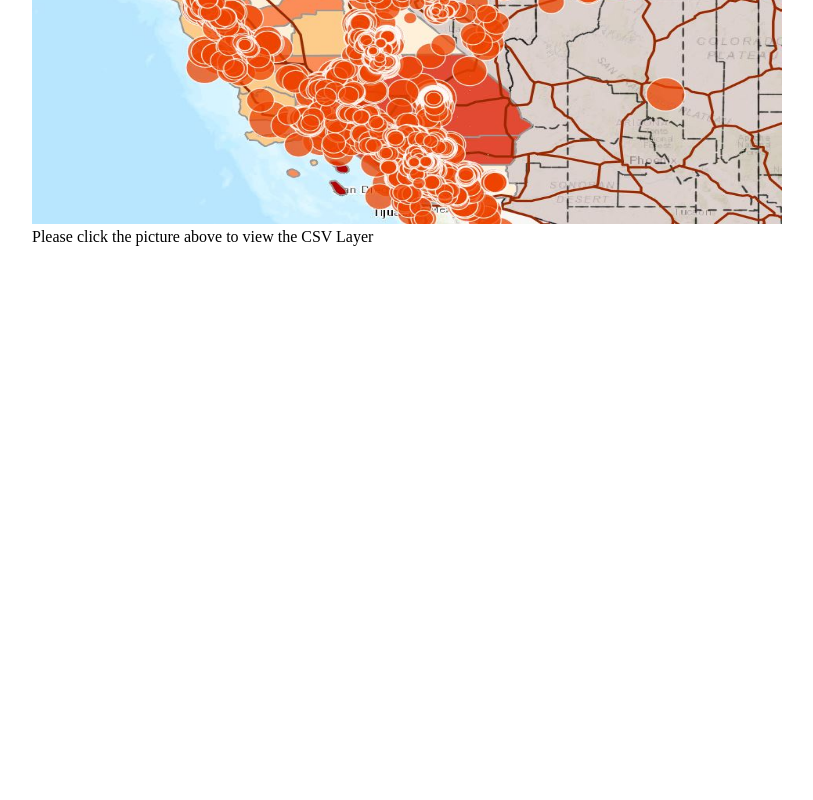
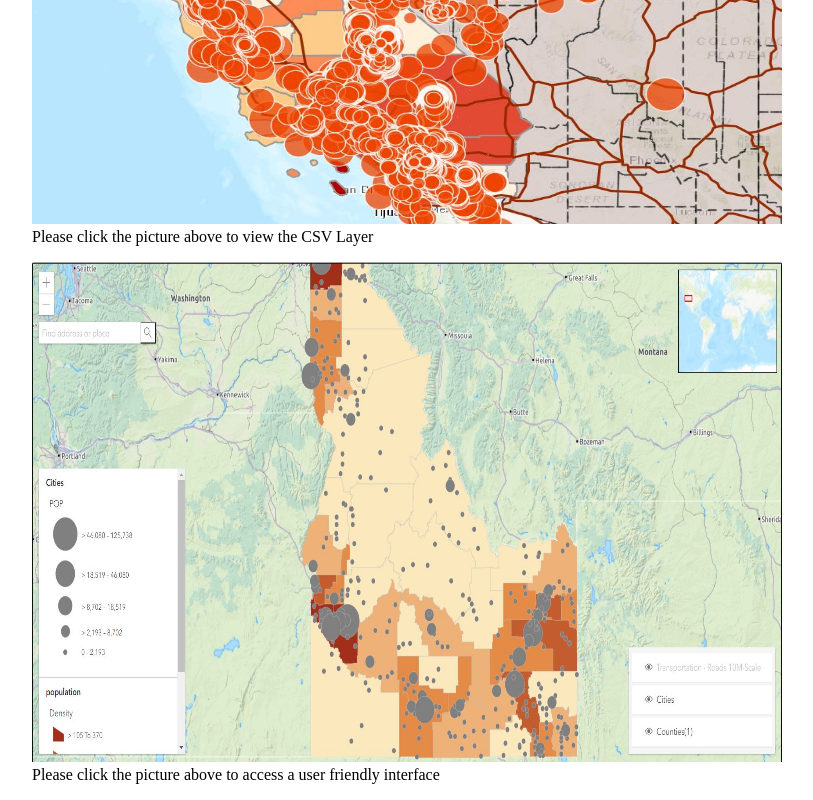
Before and after one commit to Michael-Adeuga/Lab, a plain HTML site: page docs/index.html in a window 1280 px wide. Shown: the part 2982-3782 px from the top of the page, without its empty margins (16-829 px from the left). Before the commit the page ends 3244 px from the top, so only its background shows below. Drawn offline with Linux system fonts and the light colour scheme.

Commit message:
Update index.html

```diff
--- a/docs/index.html
+++ b/docs/index.html
@@ -36,6 +36,11 @@
             <figcaption> Please click the picture above to view the CSV Layer
             </figcaption>
         </figure>
+         <figure> <a href = "Lesson8BasicInterface_AdeugaAdewoleMichael">
+            <img src = "Images/Lab8Picture.JPG" width="750" height= "500"> </a>
+            <figcaption> Please click the picture above to access a user friendly interface
+            </figcaption>
+        </figure>
     </body>
 
 </html>
```
